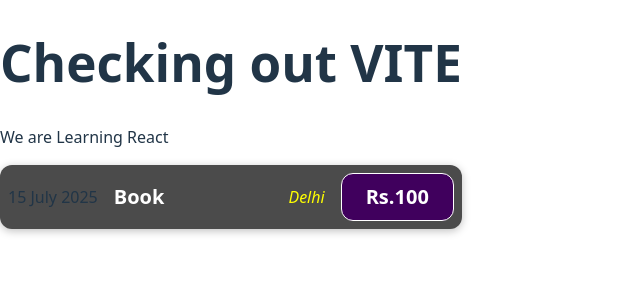
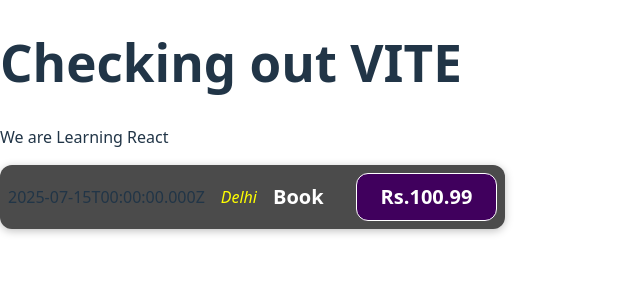
Before and after one commit to coder1110111/Vite-Project, a React (Vite) app: page / in a window 1280 px wide. Shown: the top 300 px of the page, without its empty margins (0-640 px from the left). Built offline with nearby package versions, Linux system fonts and the light colour scheme.

Commit message:
Understanding how javascript can be used in jsx files

```diff
--- a/src/components/ExpenseItem.jsx
+++ b/src/components/ExpenseItem.jsx
@@ -12,13 +12,22 @@
     //         <p> Movie - $10</p>
     //     </>
     // )
+
+    /* To use basic javascript inside a .jsx file we must introduce {} brackets and give the relevant javascript within these*/
+    //Introducing data
+    const expenseDate = new Date(2025, 6, 15).toISOString();
+    const expenseTitle = "Book";
+    const expenseAmount = "100.99";
+    const expenseLocation = "Delhi";
+
+
     return (
         <div className="expense-item">
-            <div>15 July 2025</div>
+            <div>{expenseDate}</div>
+            <div className="expense-item__location">Delhi</div>
             <div className="expense-item__description">
-                <h2>Book</h2>
-                <div className="expense-item__location">Delhi</div>
-                <div className="expense-item__price">Rs.100</div>
+                <h2>{expenseTitle}</h2>
+                <div className="expense-item__price">Rs.{expenseAmount}</div>
             </div>
         </div>
     )
```
